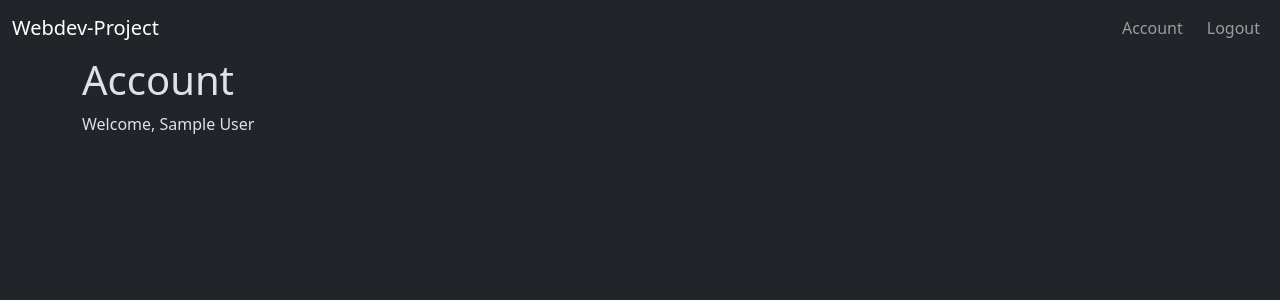
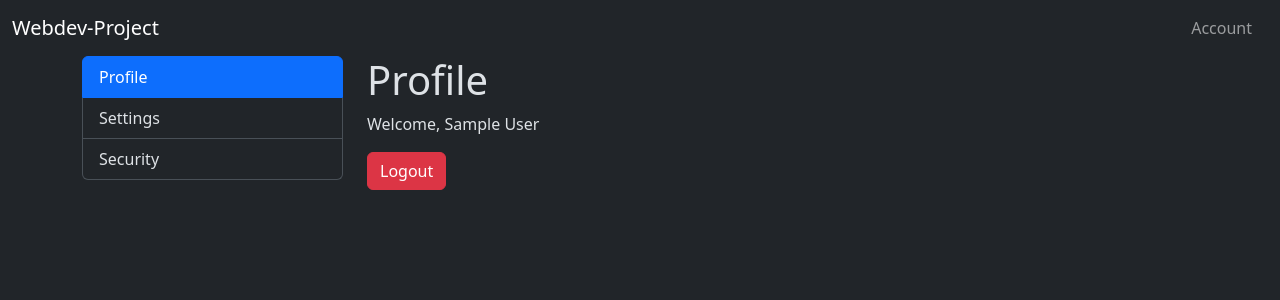
Before and after one commit to ItsMaxDev/Webdev-Project, a PHP site: page /views/account/index.php in a window 1280 px wide. Shown: the top 300 px of the page. Run offline with PHP 8.4, Linux system fonts and the light colour scheme; the visitor is signed in with stand-in values (Sample User, id 1).

Commit message:
Basic Account Overview

```diff
--- a/app/views/account/index.php
+++ b/app/views/account/index.php
@@ -3,7 +3,7 @@ include_once __DIR__ . '/../header.php';
 ?>
 
 <!-- Check if user is logged in -->
-<?php if (!isset($_SESSION['user_id'])) : ?>
+<?php if (!isset($_SESSION['user_id'])): ?>
     <h1>Account</h1>
     <p>You are not logged in. Please <a href="/account/login">login</a> or <a href="/account/signup">sign up</a>.</p>
     <?php
@@ -11,8 +11,21 @@ include_once __DIR__ . '/../header.php';
     return;
 endif; ?>
 
-<h1>Account</h1>
-<p>Welcome, <?php echo $_SESSION['user_name']; ?></p>
+<div class="row">
+    <div class="col-md-3">
+        <div class="list-group">
+            <a href="/account" class="list-group-item active">Profile</a>
+            <a href="/account/settings" class="list-group-item">Settings</a>
+            <a href="/account/security" class="list-group-item">Security</a>
+        </div>
+    </div>
+
+    <div class="col-md-9">
+        <h1>Profile</h1>
+        <p>Welcome, <?php echo $_SESSION['user_name']; ?></p>
+        <a href="/account/logout" class="btn btn-danger">Logout</a>
+    </div>
+</div>
 
 <?php
 include_once __DIR__ . '/../footer.php';
--- a/app/views/header.php
+++ b/app/views/header.php
@@ -23,9 +23,6 @@
             <li class="nav-item me-2">
               <a class="nav-link" aria-current="page" href="/account">Account</a>
             </li>
-            <li class="nav-item">
-              <a class="nav-link" href="/account/logout">Logout</a>
-            </li>
           <?php else : ?>
             <li class="nav-item me-2">
               <a class="nav-link" aria-current="page" href="/account/login">Login</a>
```
Also changed, not shown: app/controllers/accountcontroller.php (+16 -5 lines), app/views/account/security.php (added, +27 -0 lines), app/views/account/settings.php (added, +27 -0 lines).
